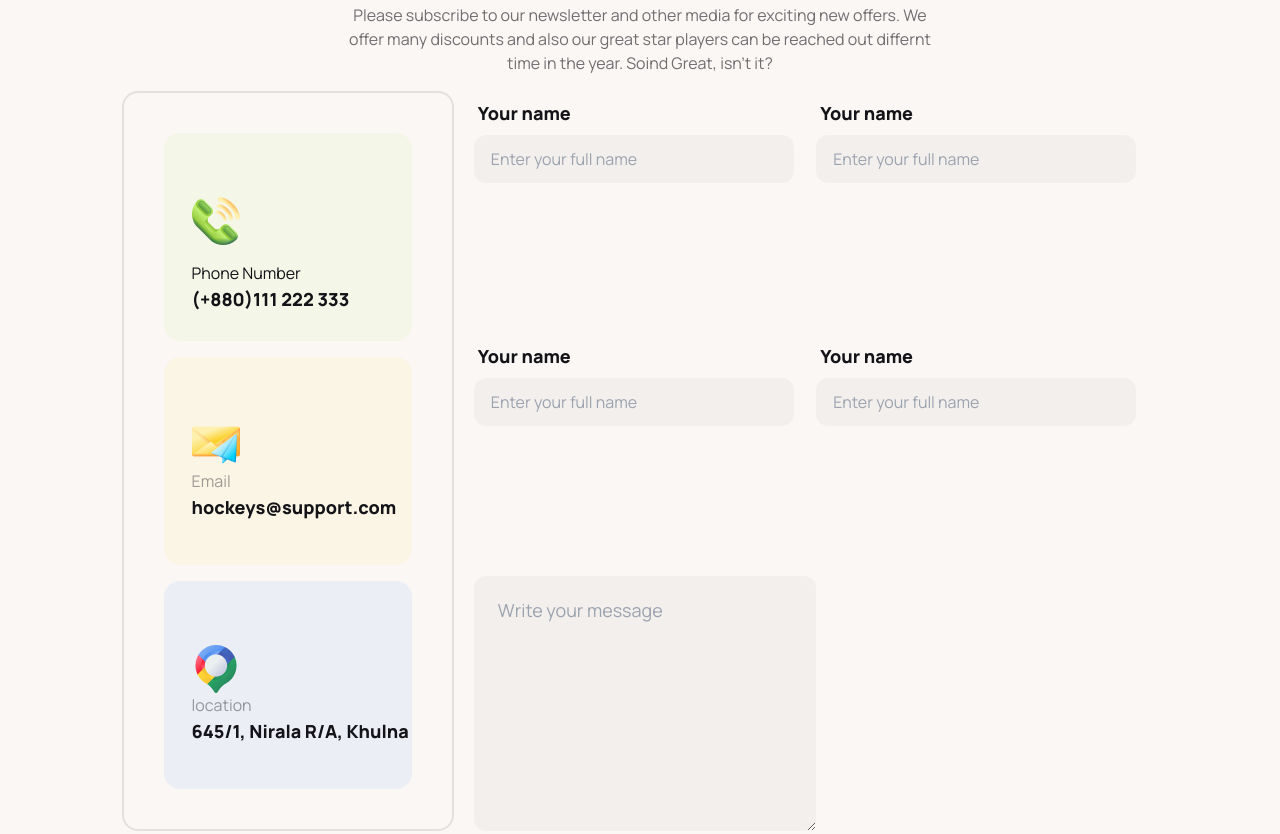
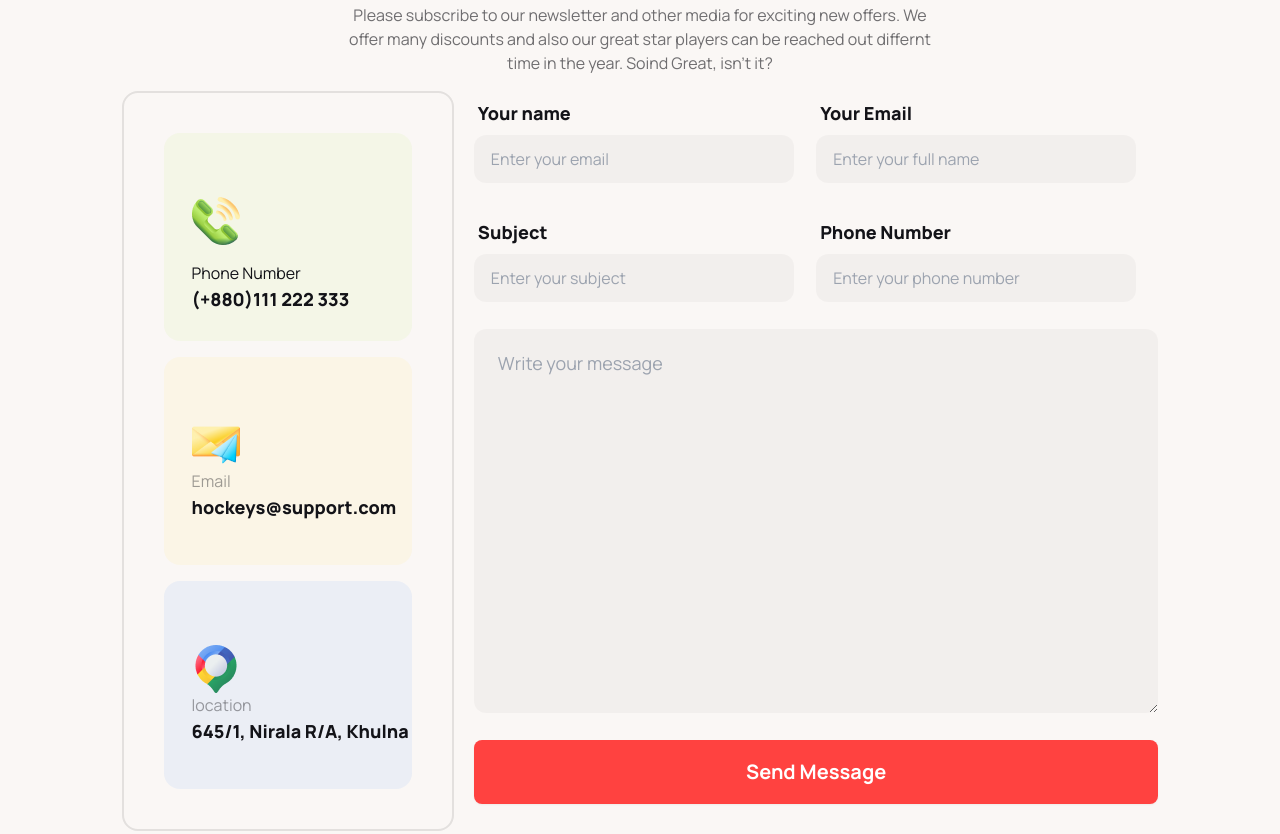
Before and after one commit to SubhaeSadeek/B-r-8A3, a plain HTML site: page index.html in a window 1280 px wide. Shown: the part 4565-5399 px from the top of the page. Drawn offline with nearby package versions, Linux system fonts and the light colour scheme.

Commit message:
Input section Done

```diff
--- a/index.html
+++ b/index.html
@@ -75,7 +75,7 @@
                   </label>
 
             </div>
-            <a class="btn btn-primary rounded-lg w-auto h-auto px-2 lg:px-6 py-1 lg:py-4 text-sm lg:text-xl font-bold text-white border-none bg-hockey hover:bg-[#fa615e]">Get Ticket</a>
+            <a class="btn btn-primary rounded-lg w-auto h-auto px-2 lg:px-6 py-1 lg:py-4 text-sm lg:text-xl font-bold text-white border-none bg-hockey hover:bg-[#fa615e]rounded-lg w-auto h-auto px-2 lg:px-6 py-1 lg:py-4 text-sm lg:text-xl font-bold text-white border-none bg-hockey hover:bg-[#fa615e]">Get Ticket</a>
           </div>
 
     </nav>
@@ -427,38 +427,40 @@
     </div>
   </div>
   <!-- Input Form Section -->
-  <div class="col-span-2 grid grid-cols-2">
+  <div class="col-span-2 grid grid-cols-1 lg:grid-cols-2">
     <!-- input-1 -->
-    <label class="form-control w-full max-w-xs">
+    <label class="form-control ">
       <div class="label">
         <span class="label-text text-lg text-hocBlack font-extrabold">Your name</span>
       </div>
-      <input type="text" placeholder="Enter your full name" class="input w-80 rounded-xl bg-[rgba(19,19,24,0.03)] " />
+      <input type="text" placeholder="Enter your email" class="input w-80 rounded-xl bg-[rgba(19,19,24,0.03)] " />
     </label>
       <!-- input-2 -->
-      <label class="form-control w-full max-w-xs">
+      <label class="form-control">
         <div class="label">
-          <span class="label-text text-lg text-hocBlack font-extrabold">Your name</span>
+          <span class="label-text text-lg text-hocBlack font-extrabold">Your Email</span>
         </div>
         <input type="text" placeholder="Enter your full name" class="input w-80 rounded-xl bg-[rgba(19,19,24,0.03)] " />
       </label>
         <!-- input-3 -->
-    <label class="form-control w-full max-w-xs">
+    <label class="form-control">
       <div class="label">
-        <span class="label-text text-lg text-hocBlack font-extrabold">Your name</span>
+        <span class="label-text text-lg text-hocBlack font-extrabold">Subject</span>
       </div>
-      <input type="text" placeholder="Enter your full name" class="input w-80 rounded-xl bg-[rgba(19,19,24,0.03)] " />
+      <input type="text" placeholder="Enter your subject" class="input w-80  rounded-xl bg-[rgba(19,19,24,0.03)] " />
     </label>
       <!-- input-4 -->
-      <label class="form-control w-full max-w-xs">
+      <label class="form-control">
         <div class="label">
-          <span class="label-text text-lg text-hocBlack font-extrabold">Your name</span>
+          <span class="label-text text-lg text-hocBlack font-extrabold">Phone Number</span>
         </div>
-        <input type="text" placeholder="Enter your full name" class="input w-80 rounded-xl bg-[rgba(19,19,24,0.03)] " />
+        <input type="text" placeholder="Enter your phone number" class="input w-80 rounded-xl bg-[rgba(19,19,24,0.03)] " />
       </label>
-      <textarea placeholder="Write your message" class="textarea border-none textarea-lg w-full rounded-xl bg-[rgba(19,19,24,0.03)]" ></textarea>
+      <textarea placeholder="Write your message" class="col-span-2 textarea border-none textarea-lg w-full h-96 rounded-xl bg-[rgba(19,19,24,0.03)]" ></textarea>
+      <button class=" col-span-2 btn btn-lg rounded-lg px-2 py-1 text-sm lg:text-xl font-bold text-white border-none bg-hockey hover:bg-[#fa615e]">Send Message</button>
 
   </div>
+  <div class="col-span-3 "></div>
 </div>
 </section>
 </main>
```
